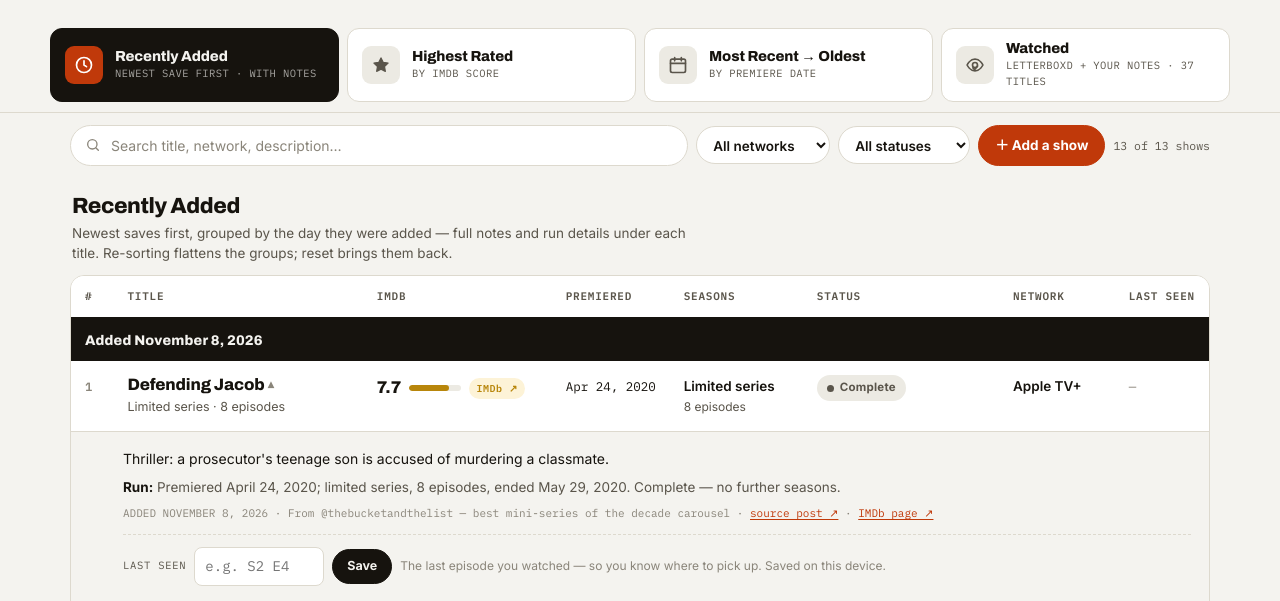
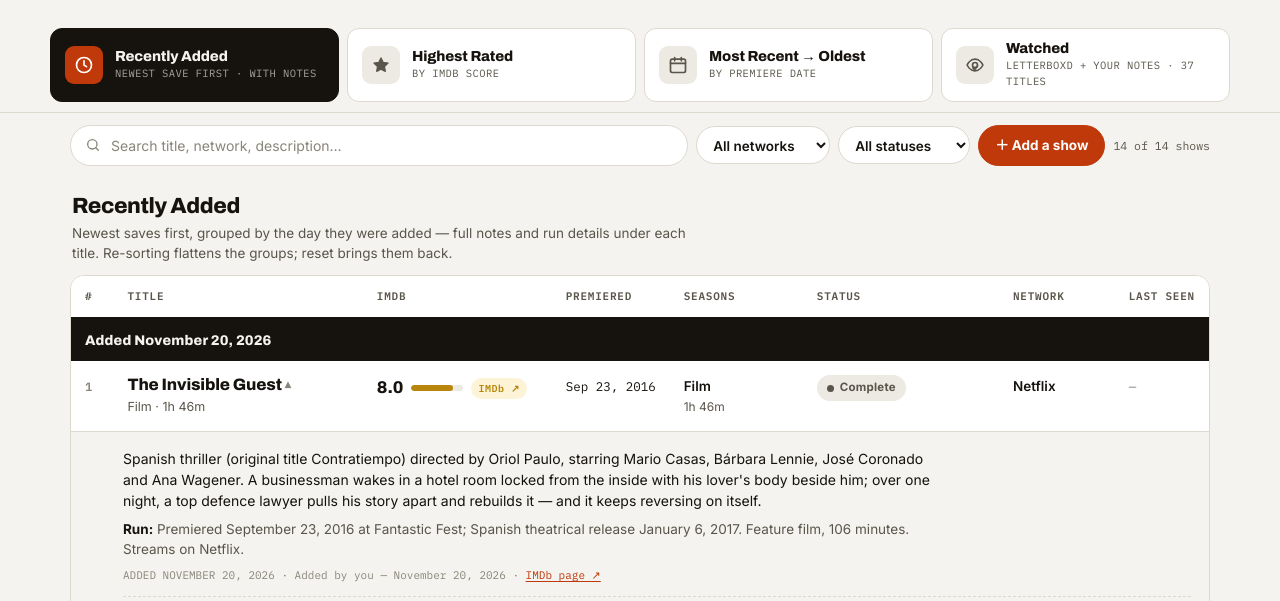
Before and after one commit to dyacobs-tech/watchlists, a plain HTML site: page tv/app.html in a window 1280 px wide. Shown: the part 305-906 px from the top of the page. Drawn offline with Linux system fonts and the light colour scheme.

Commit message:
TV list: add The Invisible Guest (2016), IMDb 8.0

```diff
--- a/tv/app.html
+++ b/tv/app.html
@@ -494,6 +494,16 @@ var SHOWS = [
     sourceUrl: "https://www.instagram.com/reel/DfXzHUTMClL/",
     desc: "Noir crime series starring Charlie Hunnam and Emilia Clarke, with Luke Evans and Adria Arjona. Adapted from Ed Brubaker and Sean Phillips' acclaimed graphic novel series; structured in parts (“Part 1: Coward,” “Part 2: Lawless”) following outlaws and the law enforcement hunting them.",
     run: "Not yet released — 8-episode miniseries in two drops: Part 1 “Coward” (4 episodes) on January 13, 2027, Part 2 “Lawless” (4 episodes) on January 27, 2027."
+  },
+  {
+    title: "The Invisible Guest", imdbUrl: "https://www.imdb.com/title/tt4857264", seq: 46, imdb: 8.0, premiere: "2016-09-23", premiereLabel: "Sep 23, 2016",
+    seasons: 1, seasonsLabel: "Film", seasonsSub: "1h 46m",
+    status: "ended", statusLabel: "Complete", network: "Netflix",
+    added: "2026-11-20", addedLabel: "November 20, 2026",
+    source: "Added by you — November 20, 2026",
+    sourceUrl: null,
+    desc: "Spanish thriller (original title Contratiempo) directed by Oriol Paulo, starring Mario Casas, Bárbara Lennie, José Coronado and Ana Wagener. A businessman wakes in a hotel room locked from the inside with his lover's body beside him; over one night, a top defence lawyer pulls his story apart and rebuilds it — and it keeps reversing on itself.",
+    run: "Premiered September 23, 2016 at Fantastic Fest; Spanish theatrical release January 6, 2017. Feature film, 106 minutes. Streams on Netflix."
   }
 ];
 
```
Also changed, not shown: tv/index.html (+10 -0 lines).
